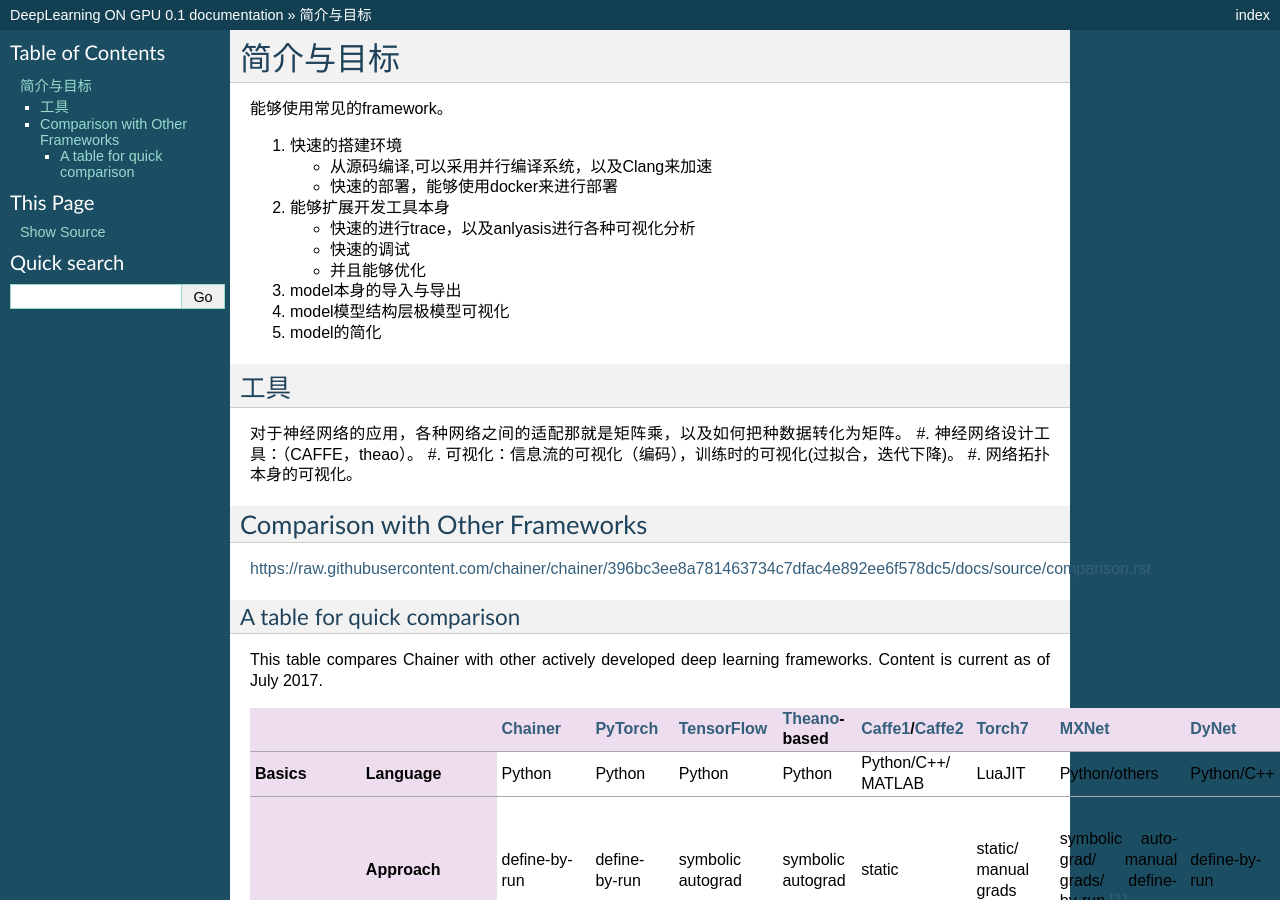
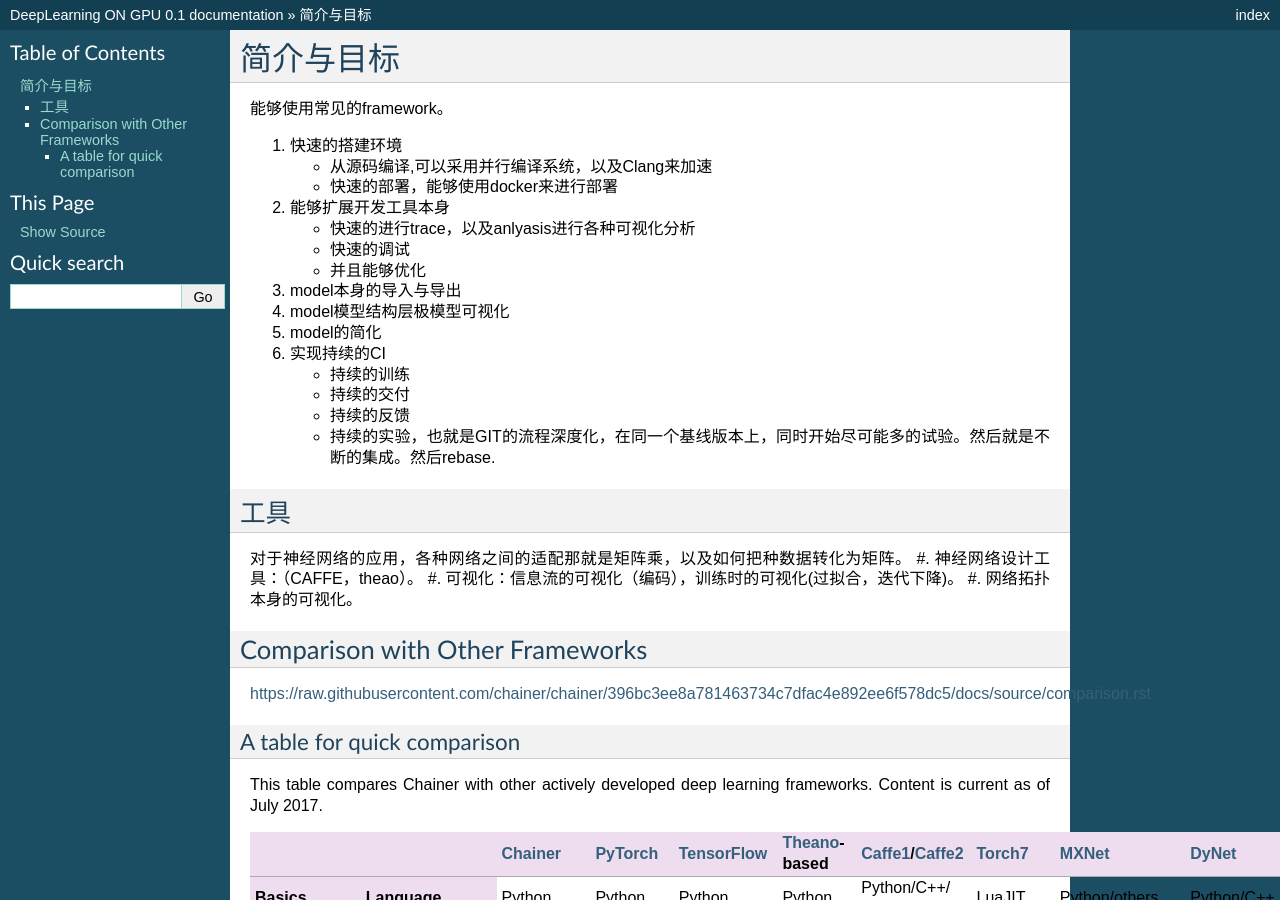
Before and after one commit to gwli/DeepLearningOnGPU, a Sphinx documentation site: the page built from source/Stage_3/introduction.rst, in a window 1280 px wide and 900 px high. Built offline with Sphinx 7.4.7, drawn with Linux system fonts in a browser that asks for light colours.

Commit message:
CI of the Deeplearning

```diff
--- a/source/Stage_3/introduction.rst
+++ b/source/Stage_3/introduction.rst
@@ -18,6 +18,12 @@
 #. model本身的导入与导出
 #. model模型结构层极模型可视化
 #. model的简化
+#. 实现持续的CI
+
+   - 持续的训练
+   - 持续的交付
+   - 持续的反馈
+   - 持续的实验，也就是GIT的流程深度化，在同一个基线版本上，同时开始尽可能多的试验。然后就是不断的集成。然后rebase.
 
 工具
 ====
```
